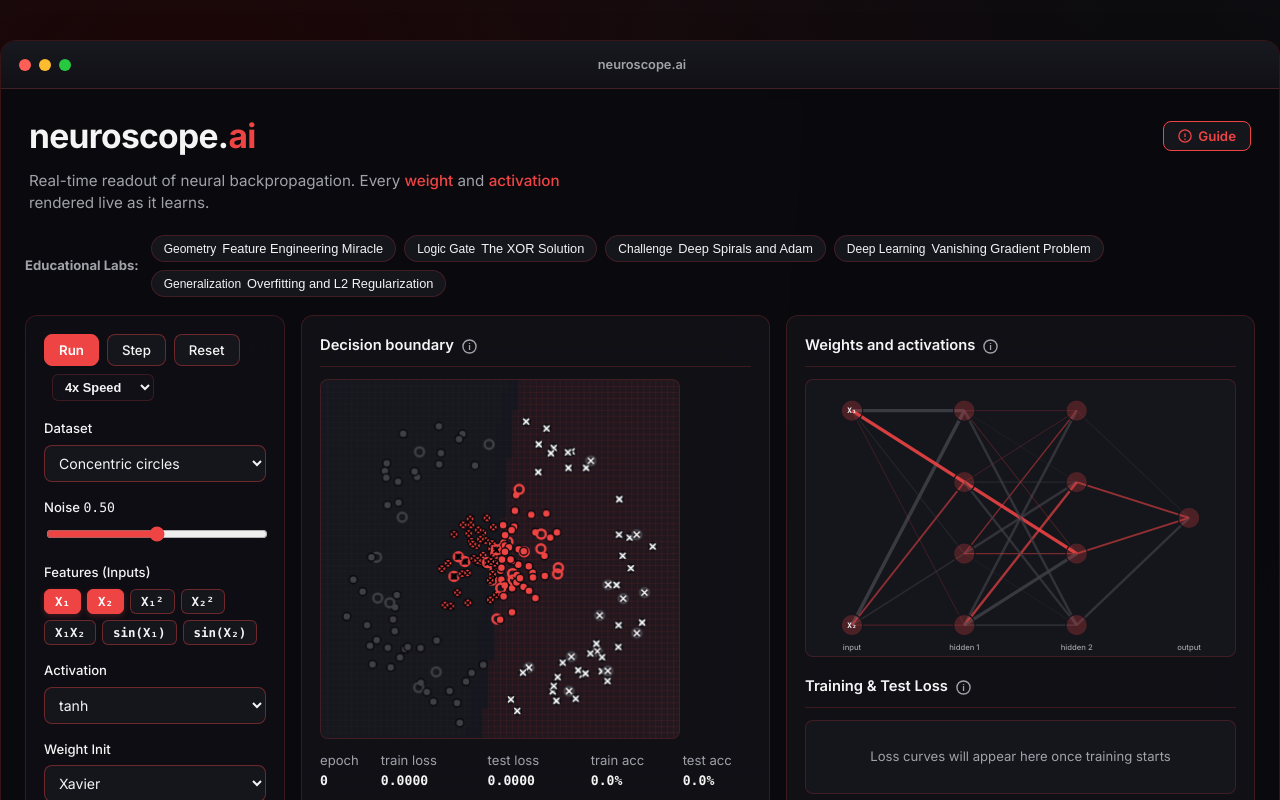
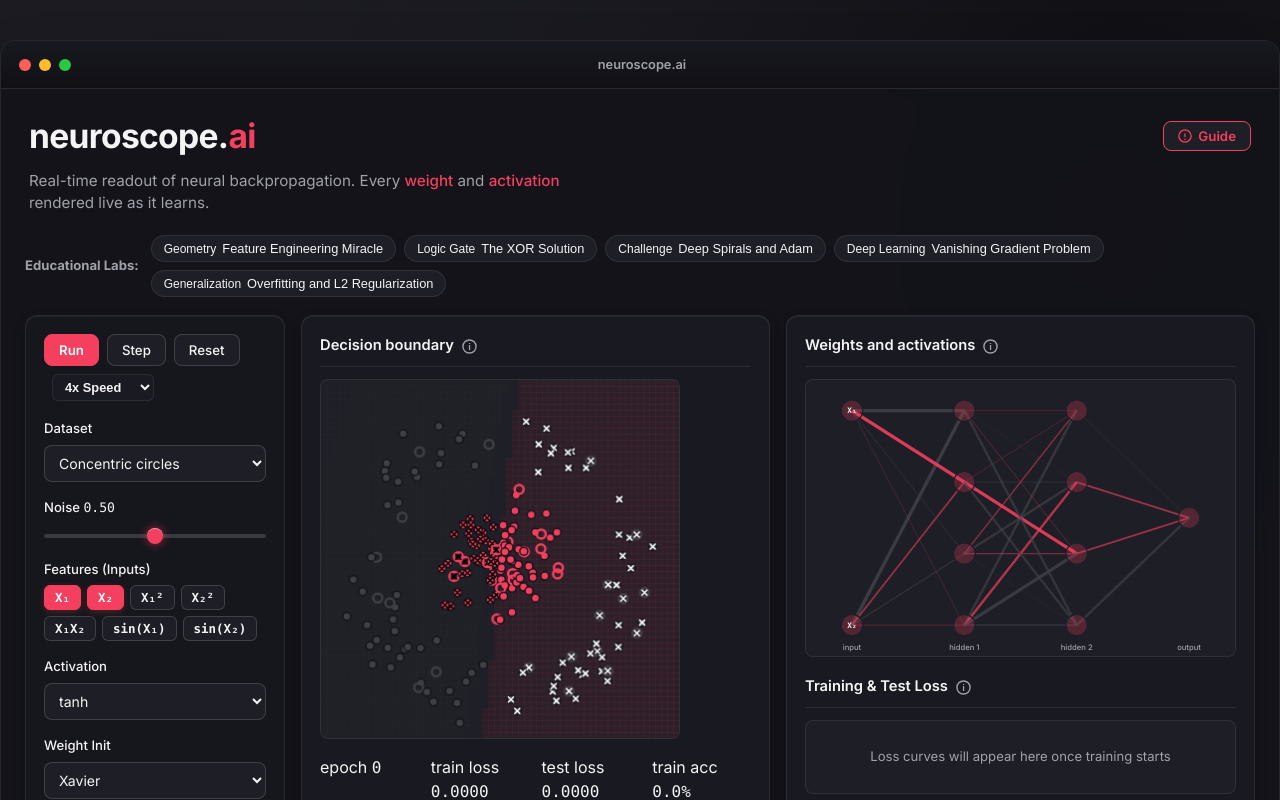
Before and after one commit to rbbieee/neural-network-rbbieee, a React (Vite) app: page / in a window 1280 px wide. Shown: the top 800 px of the page. Built offline with nearby package versions, Linux system fonts and the light colour scheme.

Commit message:
style: overhaul color palette and add premium CSS elements

```diff
--- a/src/index.css
+++ b/src/index.css
@@ -5,24 +5,24 @@
 
 :root,
 :root[data-theme="dark"] {
-  --desktop-a: #1c0505;
-  --desktop-b: #09090b;
-  --desktop-c: #2a0808;
+  --desktop-a: #1a1a20;
+  --desktop-b: #0c0c10;
+  --desktop-c: #14141a;
 
-  --window: rgba(10, 10, 14, 0.95);
-  --surface: rgba(18, 18, 24, 0.85);
-  --surface-solid: #15151c;
-  --sidebar: rgba(15, 15, 20, 0.9);
+  --window: rgba(20, 20, 26, 0.95);
+  --surface: rgba(28, 28, 36, 0.85);
+  --surface-solid: #1e1e26;
+  --sidebar: rgba(24, 24, 30, 0.9);
 
   --text: #f4f4f5;
   --muted: #a1a1aa;
-  --border: rgba(239, 68, 68, 0.2);
-  --border-strong: rgba(239, 68, 68, 0.4);
+  --border: rgba(255, 255, 255, 0.08);
+  --border-strong: rgba(255, 255, 255, 0.15);
 
-  --blue: #ef4444;
-  --blue-press: #dc2626;
+  --blue: #f43f5e;
+  --blue-press: #e11d48;
   --orange: #3f3f46;
-  --pos: #ef4444;
+  --pos: #f43f5e;
   --neg: #3f3f46;
 
   --font-display: 'Inter', -apple-system, BlinkMacSystemFont, "SF Pro Display", "Helvetica Neue", Arial, sans-serif;
@@ -153,11 +153,12 @@
 .card,
 .panel {
   background: var(--surface);
-  backdrop-filter: blur(20px);
-  -webkit-backdrop-filter: blur(20px);
+  backdrop-filter: blur(24px);
+  -webkit-backdrop-filter: blur(24px);
   border: 1px solid var(--border);
   border-radius: 12px;
   padding: 18px;
+  box-shadow: 0 4px 12px rgba(0,0,0,0.2), inset 0 1px 0 rgba(255,255,255,0.05);
 }
 
 .channel-label {
@@ -281,9 +282,59 @@
   background: var(--surface);
 }
 
+/* Custom Range Slider Styling */
+.field input[type="range"] {
+  -webkit-appearance: none;
+  width: 100%;
+  background: transparent;
+  margin: 6px 0;
+}
 
-.field input[type="range"] {
-  accent-color: var(--blue);
+.field input[type="range"]:focus {
+  outline: none;
+}
+
+.field input[type="range"]::-webkit-slider-runnable-track {
+  width: 100%;
+  height: 4px;
+  cursor: pointer;
+  background: var(--border-strong);
+  border-radius: 2px;
+}
+
+.field input[type="range"]::-webkit-slider-thumb {
+  height: 16px;
+  width: 16px;
+  border-radius: 50%;
+  background: var(--blue);
+  cursor: pointer;
+  -webkit-appearance: none;
+  margin-top: -6px;
+  box-shadow: 0 0 10px rgba(244, 63, 94, 0.6), inset 0 1px 0 rgba(255, 255, 255, 0.4);
+  transition: transform 0.1s;
+}
+
+.field input[type="range"]::-webkit-slider-thumb:hover {
+  transform: scale(1.2);
+}
+
+/* Fieldset for Control Panel Groups */
+.control-group {
+  border: 1px solid var(--border);
+  border-radius: 8px;
+  padding: 12px 14px;
+  margin-bottom: 20px;
+  background: rgba(0, 0, 0, 0.15);
+}
+
+.control-group legend {
+  font-family: var(--font-display);
+  font-size: 0.75rem;
+  font-weight: 700;
+  text-transform: uppercase;
+  letter-spacing: 0.05em;
+  color: var(--muted);
+  padding: 0 6px;
 }
 
 .layer-slider {
@@ -372,16 +423,36 @@
 }
 
 .stats {
-  display: flex;
-  gap: 20px;
-  margin-top: 12px;
-  font-size: 0.82rem;
-  color: var(--muted);
+  display: grid;
+  grid-template-columns: repeat(auto-fit, minmax(80px, 1fr));
+  gap: 12px;
+  margin-top: 16px;
 }
 
-.stats code {
-  font-weight: 600;
+.stats-card {
+  background: rgba(0, 0, 0, 0.2);
+  border: 1px solid var(--border);
+  border-radius: 8px;
+  padding: 10px 12px;
+  display: flex;
+  flex-direction: column;
+  justify-content: center;
+  align-items: flex-start;
+  box-shadow: inset 0 1px 0 rgba(255,255,255,0.02);
+}
+
+.stats-card span {
+  font-size: 0.65rem;
+  text-transform: uppercase;
+  letter-spacing: 0.05em;
+  color: var(--muted);
+  margin-bottom: 4px;
+}
+
+.stats-card code {
+  font-weight: 700;
   color: var(--text);
+  font-size: 1.1rem;
 }
 
 .footer {
```
